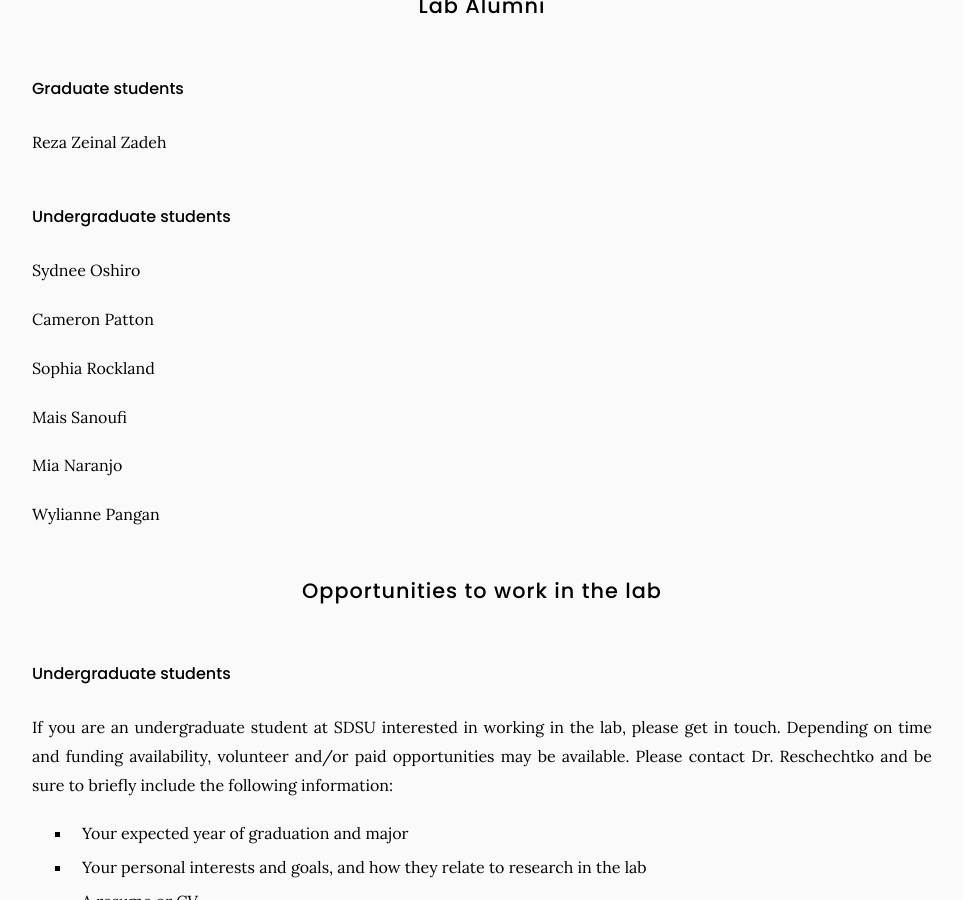
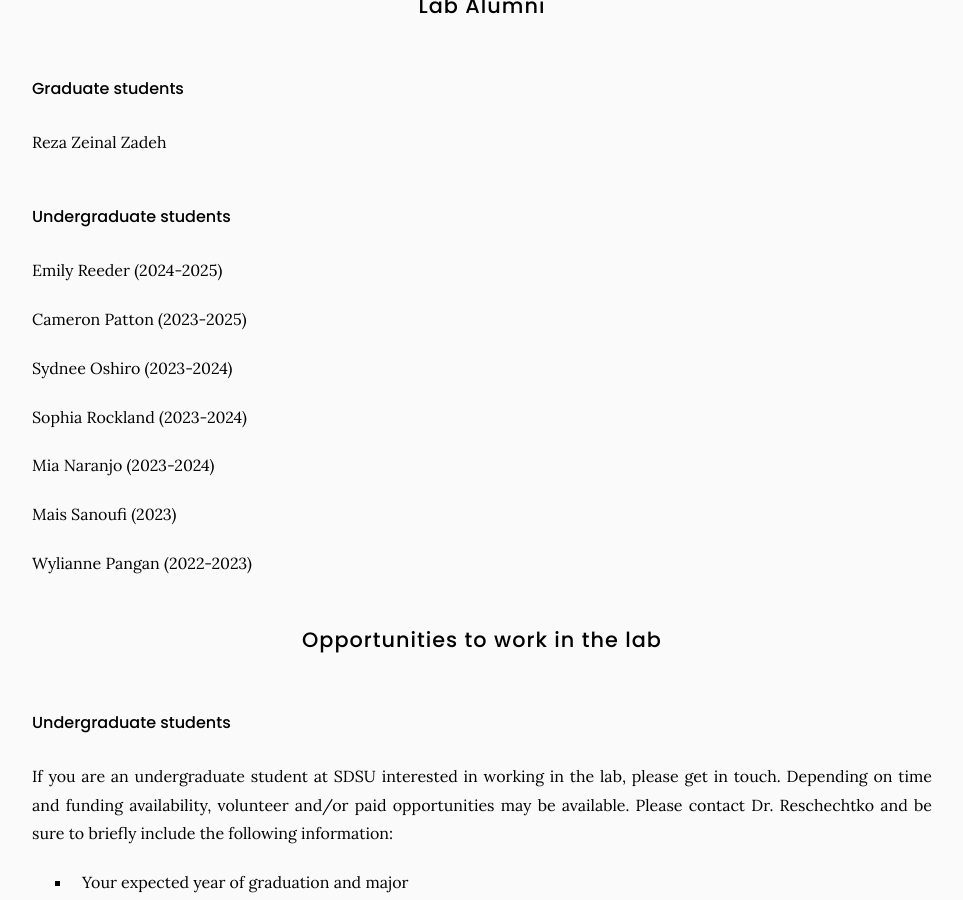
Before and after one commit to sensationinmotion/sensationinmotion.github.io, a Jekyll site: the page built from team/index.md, in a window 1280 px wide and 900 px high, scrolled down 902 px. Shown: the whole window, without its empty margins (158-1121 px from the left). Built offline with Jekyll 4.4.1, drawn with Linux system fonts in a browser that asks for light colours.

Commit message:
Update index.md

```diff
--- a/team/index.md
+++ b/team/index.md
@@ -51,17 +51,19 @@ Ut enim ad minim veniam, quis nostrud exercitation ullamco laboris nisi ut aliqu
 Reza Zeinal Zadeh
 #### Undergraduate students
 
-Sydnee Oshiro
+Emily Reeder (2024-2025)
 
-Cameron Patton
+Cameron Patton (2023-2025)
 
-Sophia Rockland
+Sydnee Oshiro (2023-2024)
 
-Mais Sanoufi
+Sophia Rockland (2023-2024)
 
-Mia Naranjo
+Mia Naranjo (2023-2024)
 
-Wylianne Pangan
+Mais Sanoufi (2023)
+
+Wylianne Pangan (2022-2023)
 
 ## Opportunities to work in the lab
 {:.center}
```
